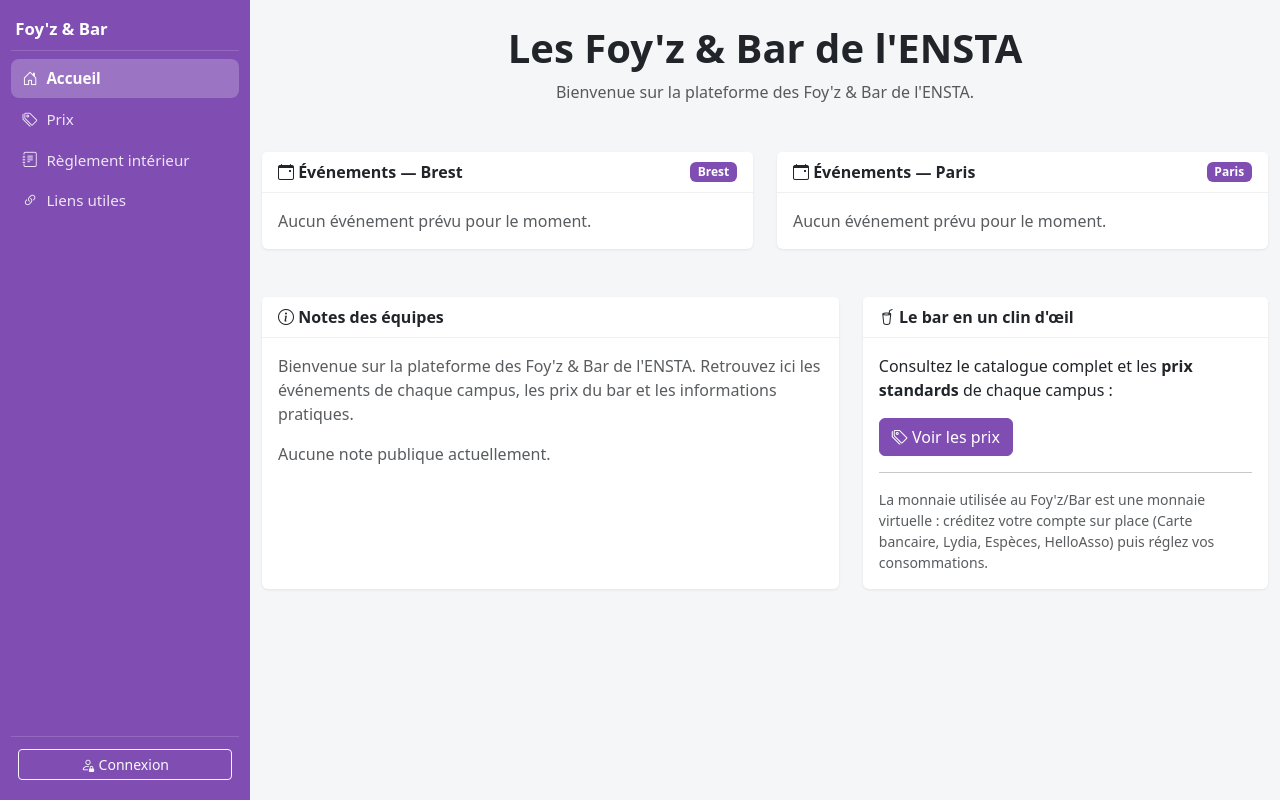
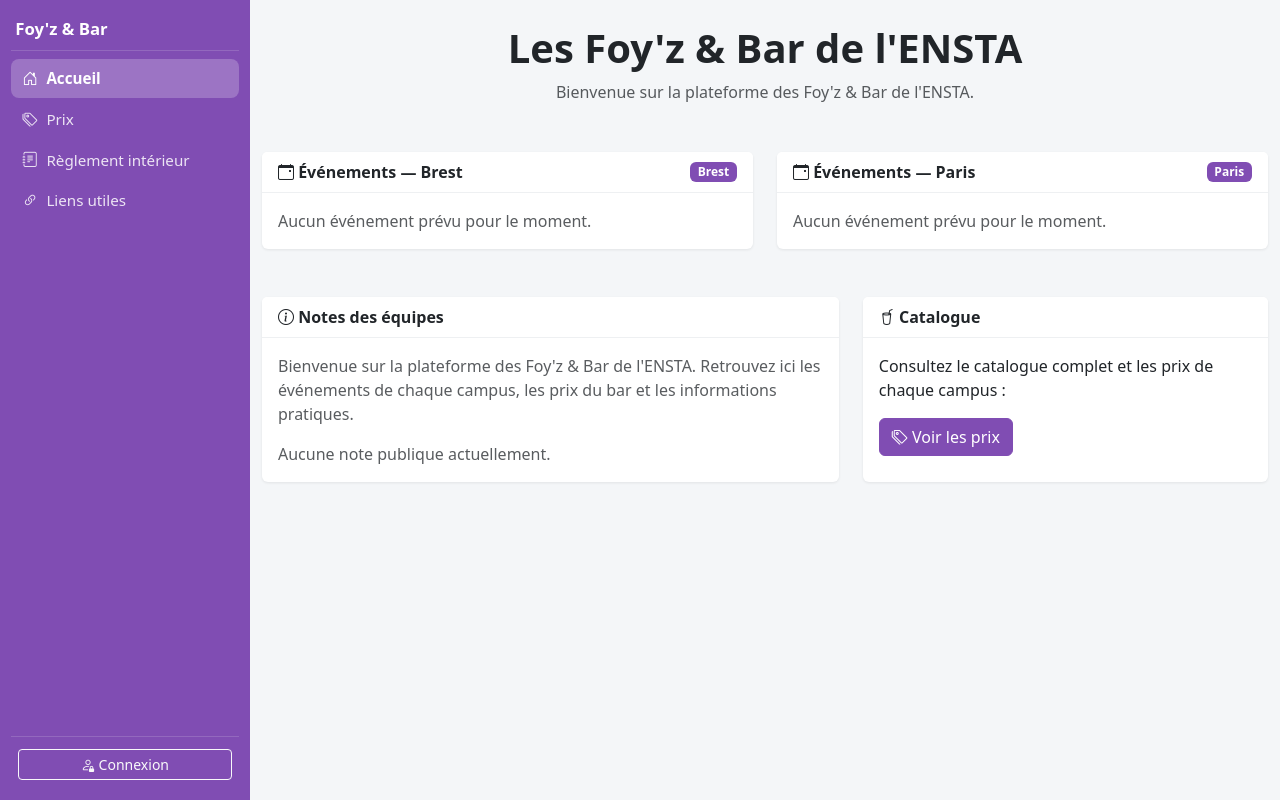
Before and after one commit to pauldebise/plateforme_foyz_bar, a Flask app: page / in a window 1280 px wide. Run offline with Flask 3, Linux system fonts and the light colour scheme; some libraries are stand-ins or nearby versions.

Commit message:
catalogue public: simplifier les libelles
Suppression du commentaire sur la monnaie virtuelle, de la phrase d'explication du classement et du gras ; la carte d'accueil devient « Catalogue » et la page « Prix ».

```diff
--- a/app/templates/public/catalogue.html
+++ b/app/templates/public/catalogue.html
@@ -2,7 +2,7 @@
 {% block title %}{{ _("Prix") }} — {{ site_name }}{% endblock %}
 {% block content %}
 <div class="d-flex justify-content-between align-items-center mb-4 flex-wrap gap-2">
-  <h1 class="h3 mb-0"><i class="bi bi-tags"></i> {{ _("Prix standards") }}</h1>
+  <h1 class="h3 mb-0"><i class="bi bi-tags"></i> {{ _("Prix") }}</h1>
   <div class="btn-group" role="group">
     {% for key, label in CAMPUSSES.items() %}
     <a class="btn {% if campus == key %}btn-primary{% else %}btn-outline-primary{% endif %}"
@@ -13,8 +13,7 @@
 
 {% if grouped %}
 <div class="d-flex justify-content-between align-items-center flex-wrap gap-2 mb-3">
-  <p class="text-muted small mb-0">{{ _("Dans chaque catégorie, les articles les plus vendus ces derniers temps sont en premier.") }}</p>
-  <div class="input-group input-group-sm" id="catalogue-search-box" style="max-width: 260px;" hidden>
+  <div class="input-group input-group-sm ms-auto" id="catalogue-search-box" style="max-width: 260px;" hidden>
     <span class="input-group-text"><i class="bi bi-search"></i></span>
     <input id="catalogue-search" type="search" class="form-control" placeholder="{{ _('Rechercher un article…') }}" aria-label="{{ _('Rechercher un article') }}" autocomplete="off" maxlength="100">
   </div>
--- a/app/templates/public/home.html
+++ b/app/templates/public/home.html
@@ -56,14 +56,10 @@
   </div>
   <div class="col-lg-5">
     <div class="card h-100">
-      <div class="card-header"><i class="bi bi-cup-straw"></i> {{ _("Le bar en un clin d'œil") }}</div>
+      <div class="card-header"><i class="bi bi-cup-straw"></i> {{ _("Catalogue") }}</div>
       <div class="card-body">
-        <p>{% trans %}Consultez le catalogue complet et les <strong>prix standards</strong> de chaque campus :{% endtrans %}</p>
+        <p>{{ _("Consultez le catalogue complet et les prix de chaque campus :") }}</p>
         <a class="btn btn-primary" href="{{ url_for('public.catalogue') }}"><i class="bi bi-tags"></i> {{ _("Voir les prix") }}</a>
-        <hr>
-        <p class="small text-muted mb-0">
-          {{ _("La monnaie utilisée au Foy'z/Bar est une monnaie virtuelle : créditez votre compte sur place (Carte bancaire, Lydia, Espèces, HelloAsso) puis réglez vos consommations.") }}
-        </p>
       </div>
     </div>
   </div>
```
Also changed, not shown: tests/test_catalogue_public.py (+21 -1 lines), translations/en/LC_MESSAGES/messages.po, 1 other file.
